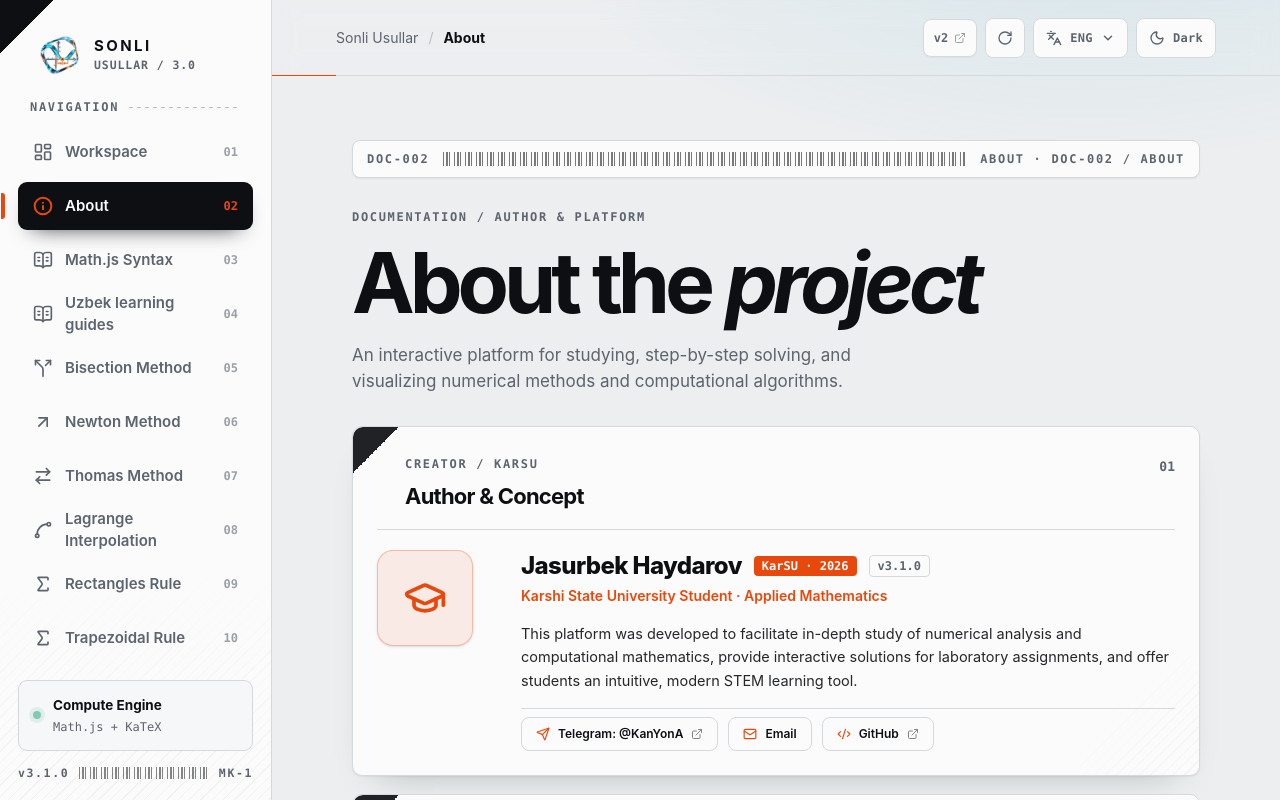
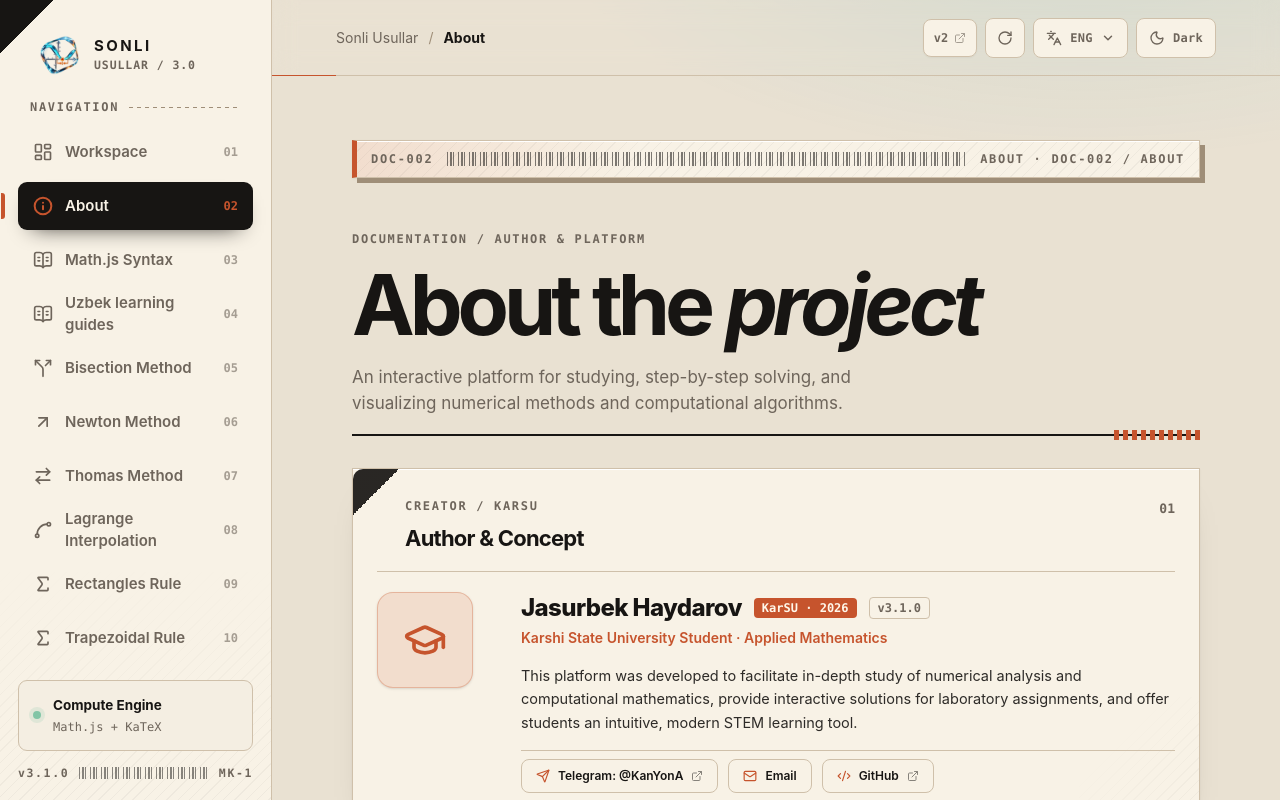
Before and after one commit to hexjasur/numeric-methods, a Next.js app: page /about in a window 1280 px wide. Shown: the top 800 px of the page. Built offline with nearby package versions, Linux system fonts and the light colour scheme.

Commit message:
Add retro Print Stream theme styling

```diff
--- a/app/globals.css
+++ b/app/globals.css
@@ -3,20 +3,21 @@
 @custom-variant dark (&:where([data-theme="dark"], [data-theme="dark"] *));
 
 :root {
-  --bg: #eceef0;
-  --bg-2: #f6f7f8;
-  --panel: #fbfbfc;
-  --panel-2: #f1f2f4;
-  --ink: #0d0f12;
-  --ink-2: #2a2e35;
-  --muted: #5d646e;
-  --line: #d5d9de;
-  --line-2: #b9bfc7;
-  --cyan: #0891b2;
-  --cyan-soft: rgba(8,145,178,.09);
-  --brand: #e8480c;
-  --brand-ink: #ffffff;
-  --brand-soft: rgba(232,72,12,.09);
+  /* Semantic tokens: the Print Stream palette can be swapped by adding a future data-theme. */
+  --bg: #e9e1d2;
+  --bg-2: #f4eee2;
+  --panel: #f8f2e6;
+  --panel-2: #e2d6c3;
+  --ink: #171513;
+  --ink-2: #39332d;
+  --muted: #6e655b;
+  --line: #cfc0aa;
+  --line-2: #9f8e78;
+  --cyan: #176d6c;
+  --cyan-soft: rgba(23,109,108,.11);
+  --brand: #c6542d;
+  --brand-ink: #fff8eb;
+  --brand-soft: rgba(198,84,45,.13);
   --pos: #0f9d6b;
   --neg: #d6293e;
   --ok: #0f9d6b;
@@ -31,20 +32,20 @@
 }
 
 :root[data-theme="dark"] {
-  --bg: #0a0b0d;
-  --bg-2: #0f1114;
-  --panel: #14161a;
-  --panel-2: #1a1d22;
-  --ink: #eef0f2;
-  --ink-2: #c3c8cf;
-  --muted: #8d949d;
-  --line: #272b32;
-  --line-2: #363b44;
-  --cyan: #22d3ee;
-  --cyan-soft: rgba(34,211,238,.1);
-  --brand: #ff6a2b;
-  --brand-ink: #0a0b0d;
-  --brand-soft: rgba(255,106,43,.12);
+  --bg: #171513;
+  --bg-2: #211d19;
+  --panel: #28231d;
+  --panel-2: #342c23;
+  --ink: #f5ead8;
+  --ink-2: #d8c8b2;
+  --muted: #a99780;
+  --line: #554737;
+  --line-2: #806b52;
+  --cyan: #76c1b1;
+  --cyan-soft: rgba(118,193,177,.13);
+  --brand: #e47a4d;
+  --brand-ink: #211813;
+  --brand-soft: rgba(228,122,77,.15);
   --pos: #34d399;
   --neg: #fb7185;
   --ok: #34d399;
@@ -97,12 +98,33 @@
   .katex { max-width: 100%; overflow-x: auto; overflow-y: hidden; padding: 2px 8px; }
 
   /* Print Stream Base Components */
+  .ps-strip {
+    border-radius: 0;
+    border-left: 5px solid var(--brand);
+    background-image: linear-gradient(90deg, var(--brand-soft), transparent 34%), var(--stripe);
+    box-shadow: 5px 5px 0 var(--line-2), var(--shadow);
+  }
+  .ps-hero {
+    position: relative;
+    padding: clamp(10px, 2vw, 22px) 0 18px;
+    border-bottom: 2px solid var(--ink);
+  }
+  .ps-hero::after {
+    content: "";
+    position: absolute;
+    right: 0;
+    bottom: -6px;
+    width: 86px;
+    height: 10px;
+    background: repeating-linear-gradient(90deg, var(--brand) 0 5px, transparent 5px 9px);
+  }
+  .ps-map,
   .ps-panel {
     position: relative;
     padding: 24px;
     background: var(--panel);
     border: 1px solid var(--line);
-    border-radius: 10px;
+    border-radius: 0;
     box-shadow: var(--shadow);
     overflow: hidden;
   }
--- a/components/ui/print-stream.tsx
+++ b/components/ui/print-stream.tsx
@@ -3,7 +3,7 @@ import React from 'react';
 // Barcode strip component
 export function PsStrip({ eyebrow, id, name }: { eyebrow: string; id: string; name: string }) {
   return (
-    <div className="flex items-center gap-3.5 font-mono text-xs font-semibold tracking-[.14em] uppercase text-muted py-2.5 px-3.5 border border-line rounded-lg bg-panel shadow-[var(--shadow)]">
+    <div className="ps-strip flex items-center gap-3.5 font-mono text-xs font-semibold tracking-[.14em] uppercase text-muted py-2.5 px-3.5 border border-line bg-panel shadow-[var(--shadow)]">
       <span>{eyebrow}</span>
       <i className="ps-barcode flex-1 h-[14px] opacity-55" aria-hidden />
       <span>{id} · {name}</span>
@@ -28,7 +28,7 @@ export function PsHero({
   conditionSub?: React.ReactNode;
 }) {
   return (
-    <section className="flex flex-wrap items-end justify-between gap-8 my-8">
+    <section className="ps-hero flex flex-wrap items-end justify-between gap-8 my-8">
       <div>
         <span className="block font-mono text-xs font-semibold tracking-[.14em] uppercase text-muted leading-[1.2]">
           {eyebrow}
@@ -59,7 +59,7 @@ export function PsHero({
 // Step Map
 export function PsMap({ steps, title = "3 ta oddiy qadam", eyebrow = "Method map" }: { steps: {n: string, t: React.ReactNode, s: React.ReactNode}[], title?: string, eyebrow?: string }) {
   return (
-    <section className="flex flex-col lg:flex-row items-stretch gap-4 my-6 p-4 bg-panel border border-line rounded-[10px] shadow-[var(--shadow)]">
+    <section className="ps-map flex flex-col lg:flex-row items-stretch gap-4 my-6 p-4 bg-panel border border-line shadow-[var(--shadow)]">
       <div className="grid gap-1.5 content-center pb-3 lg:pb-0 border-b lg:border-b-0 lg:border-r border-dashed border-line-2 shrink-0 lg:pr-5 w-full lg:w-auto min-w-[170px]">
         <span className="block font-mono text-xs font-semibold tracking-[.14em] uppercase text-muted leading-[1.2]">
           {eyebrow}
```
